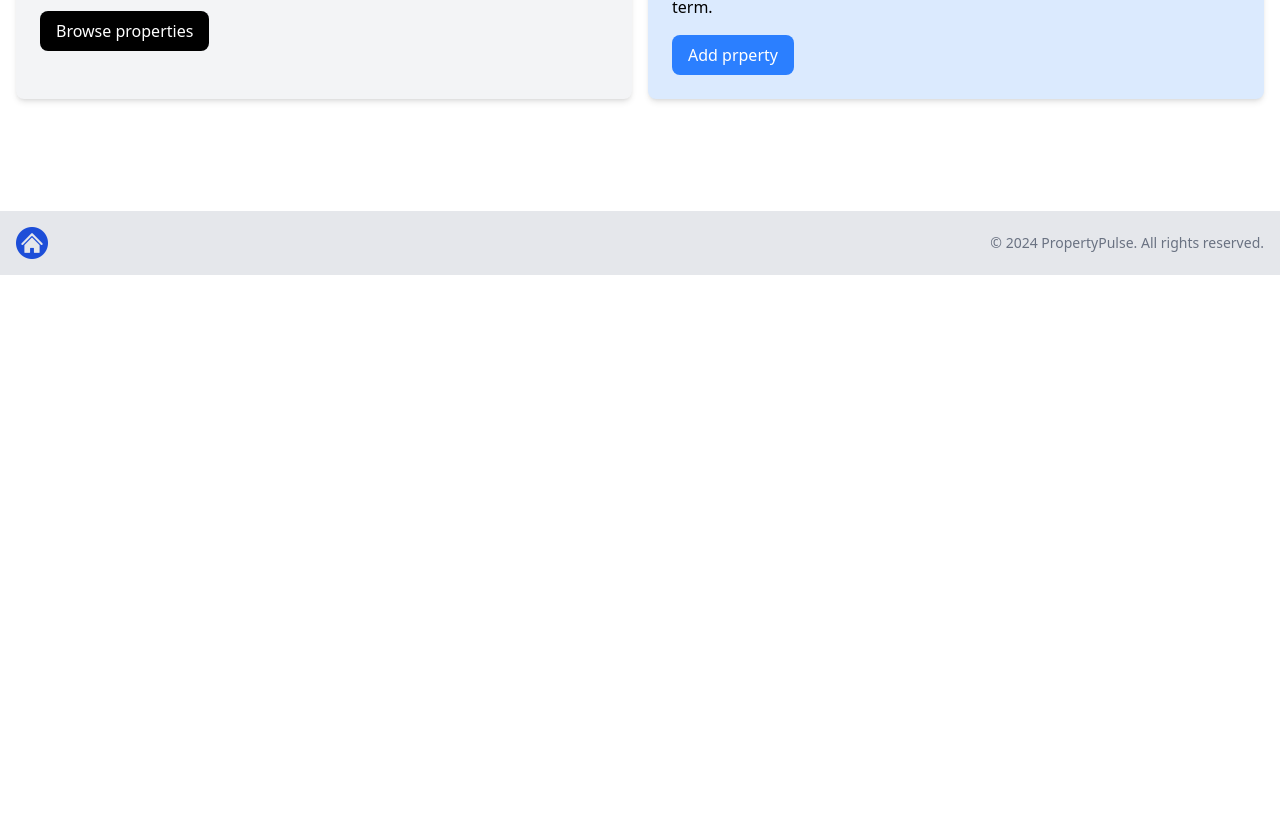
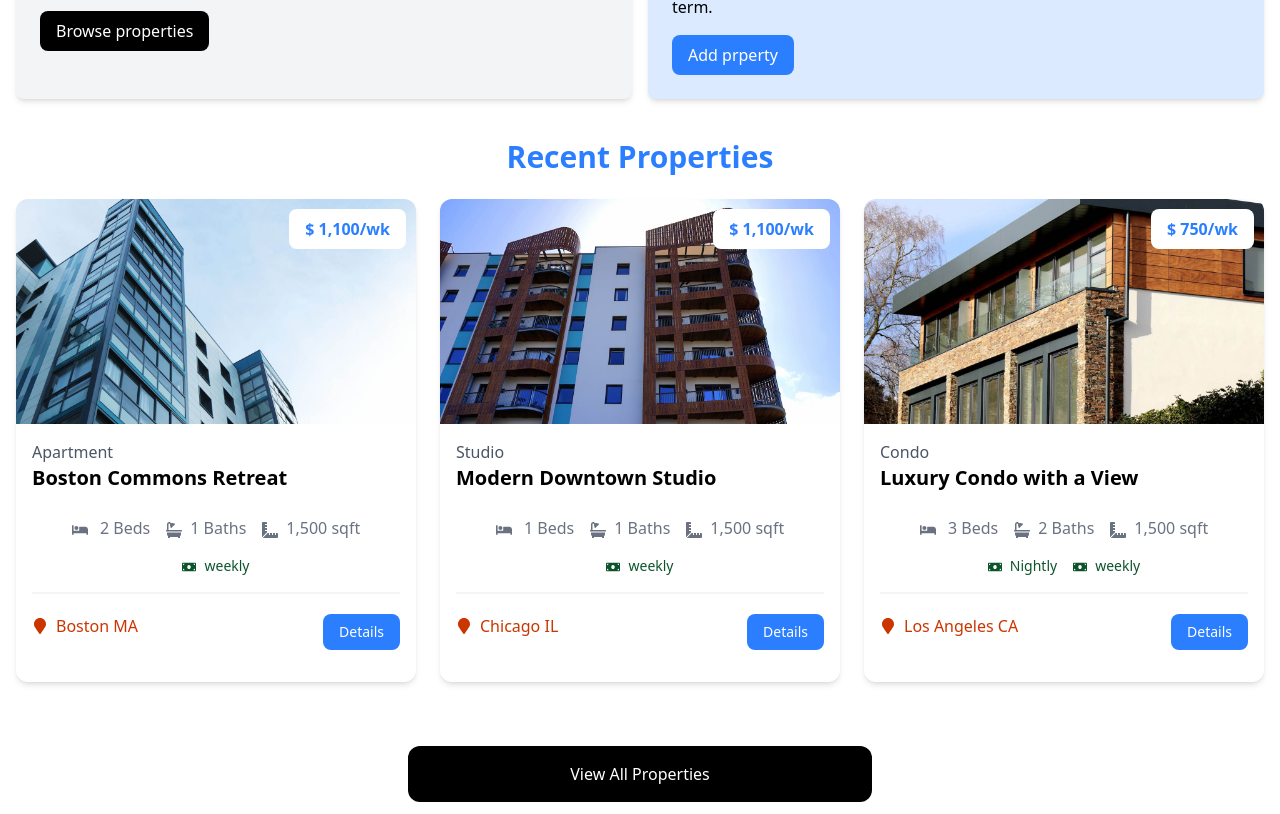
Before and after one commit to abimaelhernandez/property-rentals, a Next.js app: page / in a window 1280 px wide. Shown: the part 546-1360 px from the top of the page. Before the commit the page ends 821 px from the top, so only its background shows below. Built offline with nearby package versions, Linux system fonts and the light colour scheme.

Commit message:
create hom page

```diff
--- a/app/page.jsx
+++ b/app/page.jsx
@@ -1,6 +1,7 @@
 import React from 'react'
 import Hero from '@/components/Hero'
 import InfoBoxes from '../components/InfoBoxes'
+import HomeProperties from '../components/HomeProperties'
 
 const HomePage = () => {
   console.log('gome page')
@@ -8,6 +9,7 @@
     <>
       <Hero/>
       <InfoBoxes/>
+      <HomeProperties/>s
       {/* <Footer/> */}
     </>
   )
--- /dev/null
+++ b/components/HomeProperties.jsx
@@ -0,0 +1,46 @@
+import React from 'react'
+import Link from 'next/link'
+import properties from '@/properties.json'
+import PropertyCard from '@/components/PropertyCard.jsx'
+
+const HomeProperties = () => {
+
+  const recentProperties = properties
+    .sort(() => Math.random() - Math.random())
+    .slice(0, 3)
+
+
+
+  return (
+    <>
+      <section className="px-4 py-6">
+        <div className="container-xl lg:container m-auto">
+          <h2 className="text-3xl font-bold text-blue-500 mb-6 text-center">
+            Recent Properties
+          </h2>
+          <div className="grid grid-cols-1 md:grid-cols-3 gap-6">
+            {recentProperties === 0
+              ? (
+                <p> No properties found </p>
+              )
+              : ( recentProperties.map((property) =>
+                <PropertyCard  key={property._id} property={property}/>
+              ))
+            }
+          </div>
+        </div>
+      </section>
+
+      <section className="m-auto max-w-lg my-10 px-6">
+        <Link
+          href="/properties"
+          className="block bg-black text-white text-center py-4 px-6 rounded-xl hover:bg-gray-700"
+          >
+            View All Properties
+          </Link>
+      </section>
+    </>
+  )
+}
+
+export default HomeProperties
```
